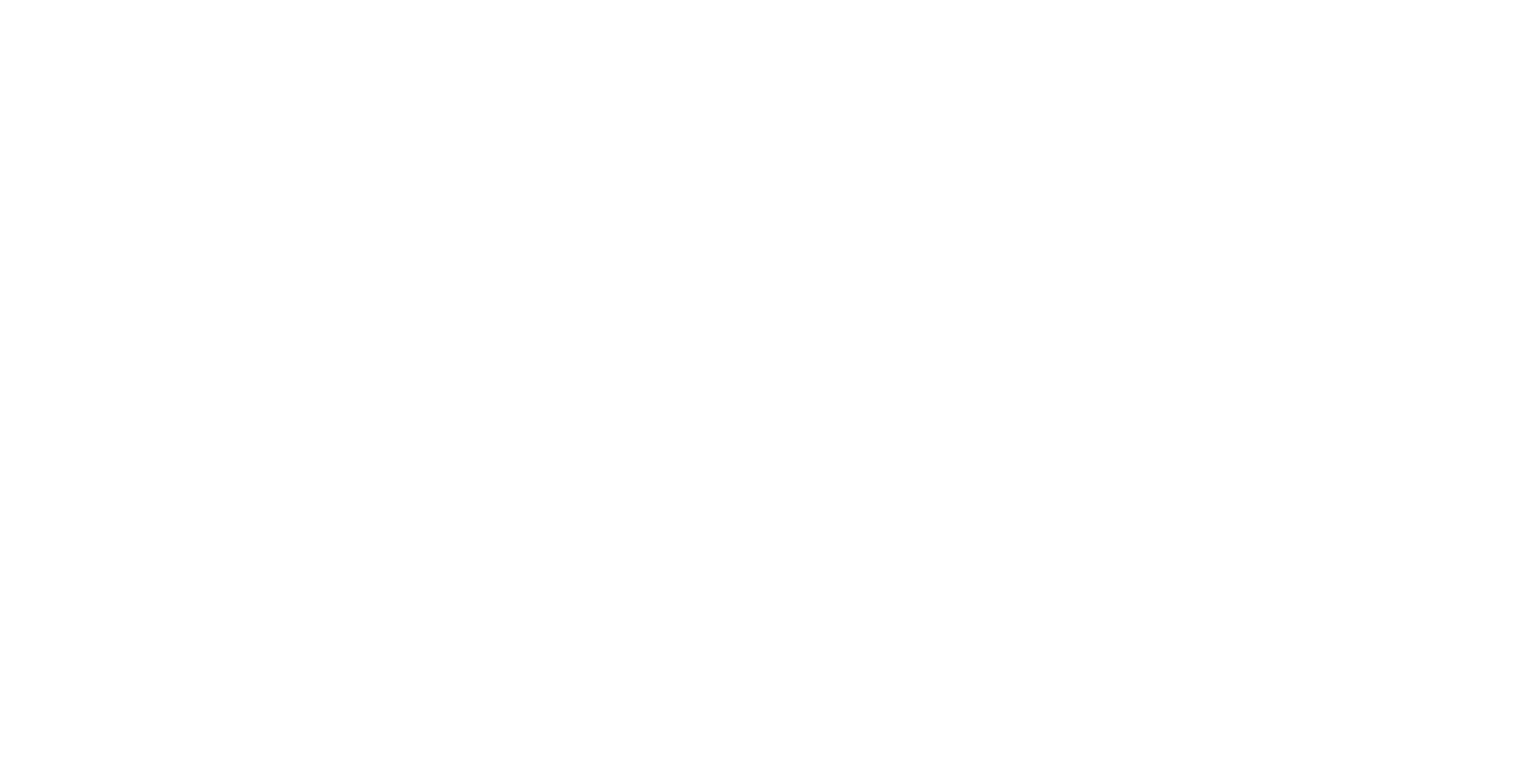
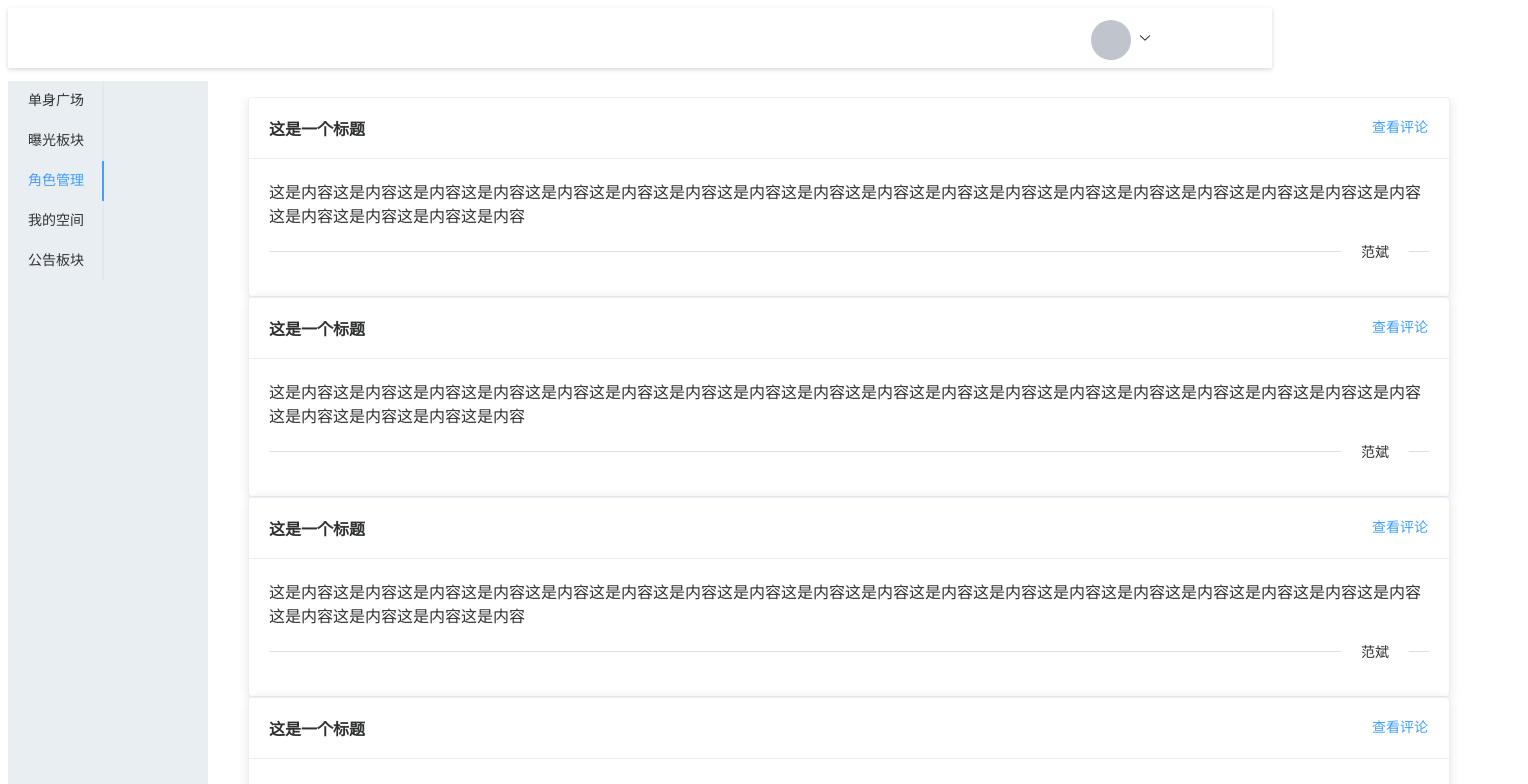
Before and after one commit to 20201102451/zhiwu, a Vue app in the folder zhiwu-front/: page /post in a window 1280 px wide. Shown: the top 784 px of the page, 1528 px wide, since content can reach past the window. Built offline with nearby package versions, Linux system fonts and the light colour scheme.

Commit message:
前端上传------帖子部分

```diff
--- a/zhiwu-front/src/router/index.js
+++ b/zhiwu-front/src/router/index.js
@@ -1,6 +1,7 @@
 import Vue from 'vue'
 import VueRouter from 'vue-router'
 import Index from '@/views/index/Index.vue'
+import Post from "@/views/index/Post.vue"
 
 Vue.use(VueRouter)
 
@@ -14,6 +15,11 @@
             {path: '/password', name: 'Password', component: () => import('../views/Password.vue')},
             {path: '/noticeManagement', name: 'noticeManagement', component: () => import('../views/NoticeManagement.vue')},
             {path: '/noticeBoard', name: 'noticeBoard', component: () => import('../views/NoticeBoard.vue')},
+            {
+                path: '/post',
+                name: 'post',
+                component: Post
+            }
         ]
     },
     {path: '/login', name: 'Login', component: () => import('../views/Login.vue')},
--- a/zhiwu-front/src/views/index/Container_Main.vue
+++ b/zhiwu-front/src/views/index/Container_Main.vue
@@ -10,9 +10,6 @@
         <el-tab-pane v-if="isAdmin" label="公告管理"></el-tab-pane>
       </el-tabs>
     </el-aside>
-    <!--        <el-main>-->
-    <!--            <Post></Post>-->
-    <!--        </el-main>-->
     <router-view></router-view>
   </el-container>
 </template>
@@ -39,7 +36,7 @@
       console.log(tab, event);
       console.log(tab.index)
       if (tab.index == 0) {
-
+        this.$router.push("/post")
       } else if (tab.index == 1) {
 
       } else if (tab.index == 2) {
--- a/zhiwu-front/src/views/index/Post.vue
+++ b/zhiwu-front/src/views/index/Post.vue
@@ -1,30 +1,119 @@
 <template>
+    <div class="postCSS">
+        <ul class="infinite-list" v-infinite-scroll="load"
+            style="overflow:auto; height: 49em; width: 80em; list-style: none;" infinite-scroll-disabled="disabled">
+            <li v-for="item in postList" class="infinite-list-item">
                 <el-card class="box-card">
                     <div slot="header" class="clearfix">
-            <span>卡片名称</span>
+                        <span style="font-weight: bolder;">{{ item.postTitle }}</span>
+                        <el-button style="float: right; padding: 3px 0" type="text"
+                            @click="loadComment(item.postID)">查看评论</el-button>
+                    </div>
+                    <div class="content">
+                        {{ item.postContent }}
+                    </div>
+                    <el-divider content-position="right">{{ item.createName }}</el-divider>
+                </el-card>
+            </li>
+        </ul>
+        <p v-if="loading">加载中...</p>
+        <p v-if="noMore">没有更多了</p>
+        <!--这是抽屉评论弹出框-->
+        <el-drawer title="我是标题" :visible.sync="drawer" :with-header="false">
+            <ul v-for="(item, index) in commentList" :key="index" style="list-style: none;">
+                <li>
+                    <el-card class="comment-card">
+                        <div slot="header" class="clearfix">
+                            <span>{{ item.postID }}</span>
                             <el-button style="float: right; padding: 3px 0" type="text">操作按钮</el-button>
                         </div>
-        <div v-for="o in 4" :key="o" class="text item">
-            {{ '列表内容 ' + o }}
+                        <div>
+                            {{ item.commentContent }}
                         </div>
                     </el-card>
+                </li>
+            </ul>
+            <!-- 编辑评论的地方 -->
+            <div class="editComment">
+                <span>编辑评论</span>
+                <el-input type="textarea" :rows="2" placeholder="请输入内容" v-model="textarea" maxlength="255"  show-word-limit>
+                </el-input>
+                <el-button style="float: right;" type="primary" plain>发布</el-button>
+            </div>
+
+        </el-drawer>
+    </div>
 </template>
 
 <script>
 export default {
     data() {
         return {
-
+            count: 0,
+            loading: false,
+            drawer: false,
+            direction: 'rtl',
+            postList: [
+                {
+                    postID: '1',
+                    createID: '123456',
+                    createName: '范斌',
+                    postTitle: '这是一个标题',
+                    postContent: '这是内容这是内容这是内容这是内容这是内容这是内容这是内容这是内容这是内容这是内容这是内容这是内容这是内容这是内容这是内容这是内容这是内容这是内容这是内容这是内容这是内容这是内容'
+                }
+            ],
+            commentList: [
+                {
+                    postID: '',
+                    commentContent: ''
+                }
+            ],
+            textarea: ''
+        }
+    }
+    , computed: {
+        noMore() {
+            return this.count >= 20
+        },
+        disabled() {
+            return this.loading || this.noMore
         }
     },
     methods: {
-
+        load() {
+            this.loading = false;
+            this.postList.push({
+                postID: parseInt(this.postList[this.postList.length - 1].postID) + 1,
+                createID: '123456',
+                createName: '范斌',
+                postTitle: '这是一个标题',
+                postContent: '这是内容这是内容这是内容这是内容这是内容这是内容这是内容这是内容这是内容这是内容这是内容这是内容这是内容这是内容这是内容这是内容这是内容这是内容这是内容这是内容这是内容这是内容'
+            })
+        },
+        loadComment(postID) {
+            console.log(postID);
+            this.drawer = true;
+            for (let i = 0; i < this.commentList.length; i++) {
+                this.commentList[i].postID = postID;
+                this.commentList[i].commentContent = "这是一段评论"
+            }
+        }
     }
 }
 
 </script>
 
 <style scoped>
+.editComment{
+    margin-left: 7%;
+    margin-right: 5%;
+}
+
+
+.comment-card {
+    margin-right: 5%;
+}
+
 .text {
     font-size: 14px;
 }
@@ -44,6 +133,13 @@
 }
 
 .box-card {
-    width: 480px;
+    width: 75em;
+}
+::-webkit-scrollbar {
+  display: none; /* 隐藏滚动条 */
+}
+.postCSS {
+    margin-top: 1%;
+    height: 50em;
 }
 </style>
```
Lines whose indentation alone changed are shown as unchanged.
